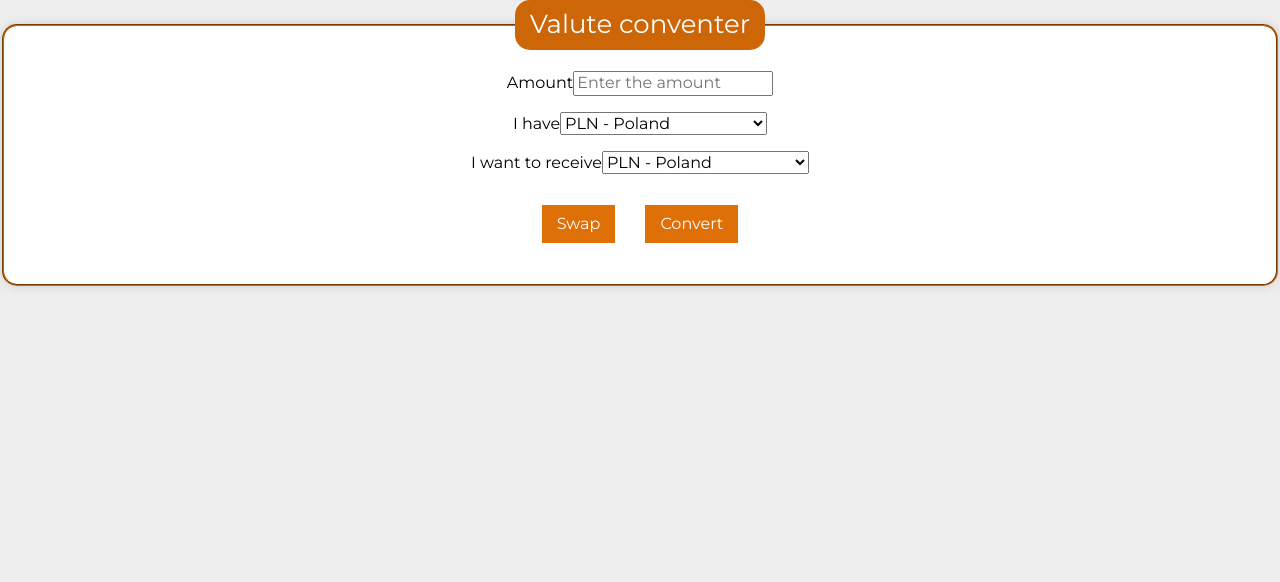
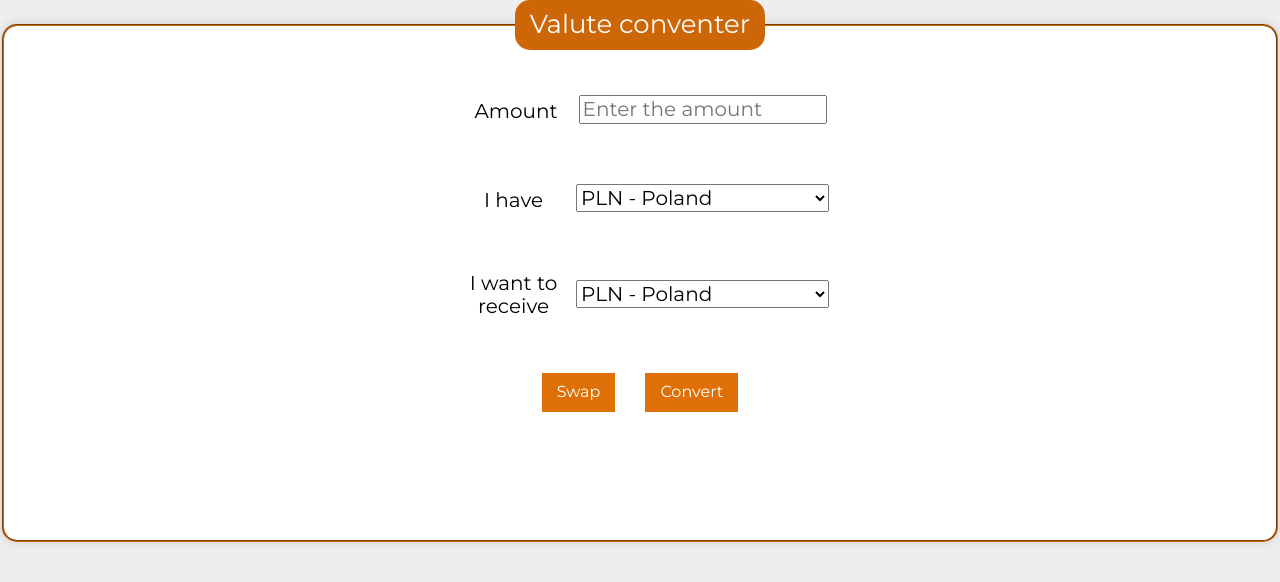
Before and after one commit to stolar-xyz/currency-converter-react, a React (Create React App) app: page / in a window 1280 px wide. Shown: the top 582 px of the page. Built offline with nearby package versions, Linux system fonts and the light colour scheme.

Commit message:
styles added to Paragraph component

```diff
--- a/src/Paragraph/index.js
+++ b/src/Paragraph/index.js
@@ -1,4 +1,5 @@
 import React from "react";
+import "./style.css";
 
 const Paragraph = ({ name, body }) => (
     <p className="form__paragraph">
--- /dev/null
+++ b/src/Paragraph/style.css
@@ -0,0 +1,10 @@
+.form__paragraph {
+    font-size: 20px;
+    padding: 20px;
+}
+
+.form__spanText {
+    vertical-align: middle;
+    width: 125px;
+    display: inline-block;
+}
```
